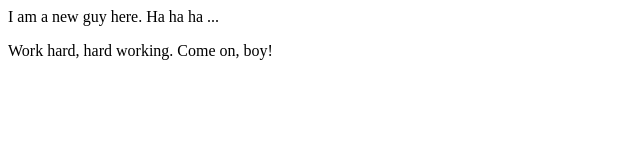
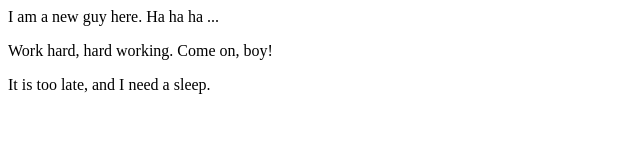
Before and after one commit to nanzhangren/web-learning, a plain HTML site: page index.html in a window 1280 px wide. Shown: the whole page, without its empty margins (0-640 px from the left). Drawn offline with Linux system fonts and the light colour scheme.

Commit message:
Modify index.html

```diff
--- a/index.html
+++ b/index.html
@@ -5,5 +5,6 @@
 <body>
     <p>I am a new guy here. Ha ha ha ...
     <p>Work hard, hard working. Come on, boy!
+    <p>It is too late, and I need a sleep.
 </body>
 </html
```
